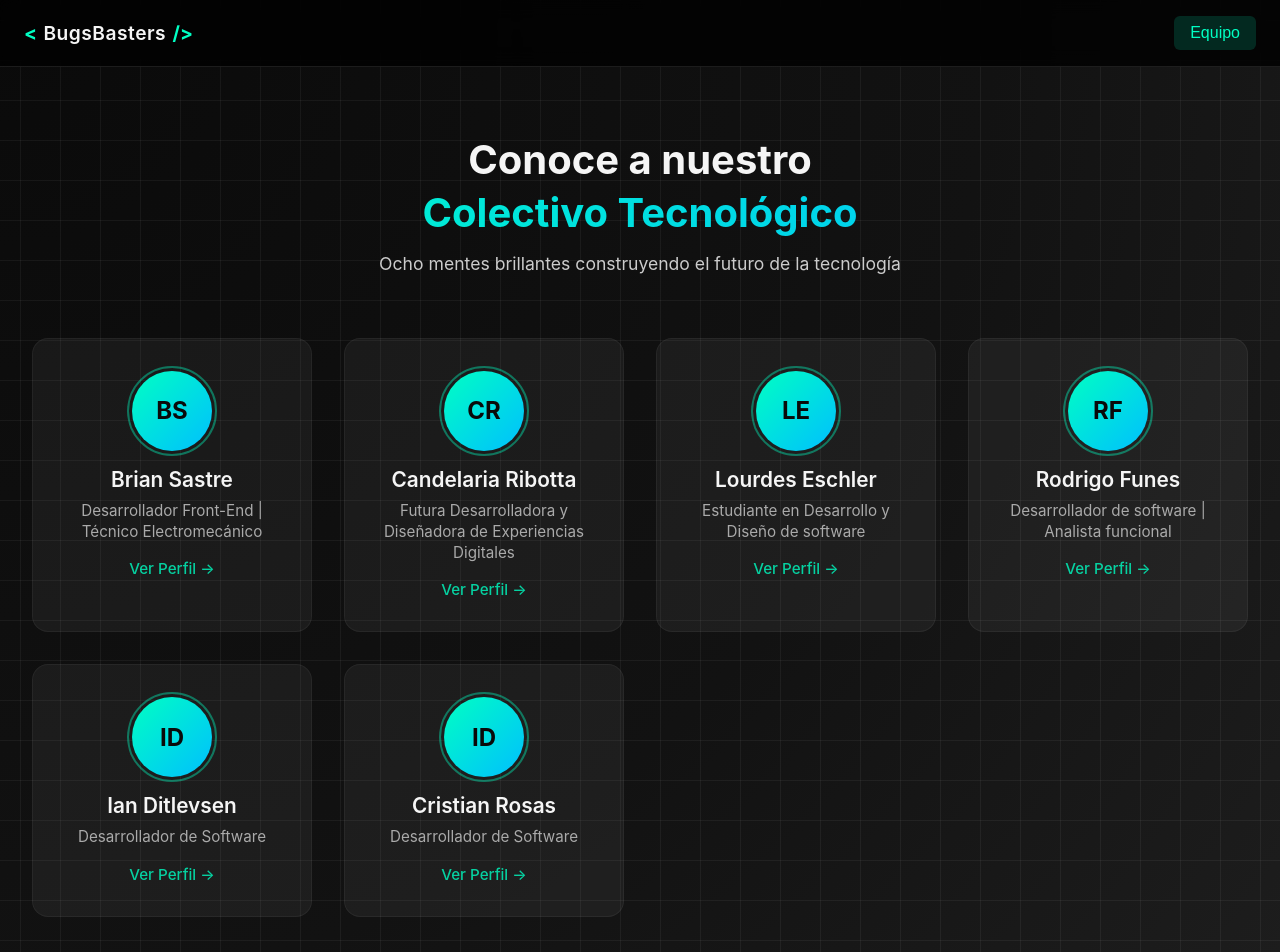
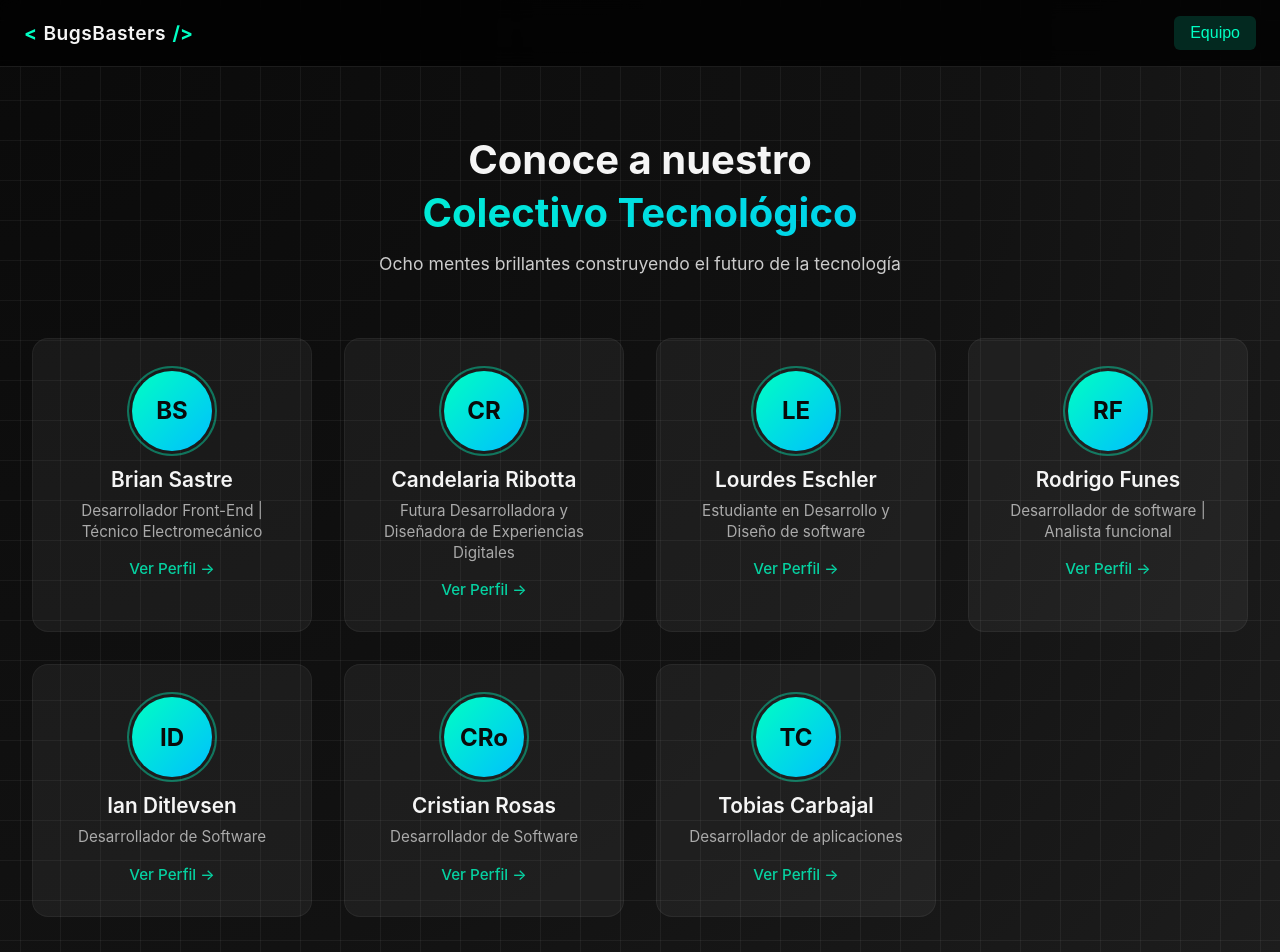
Before and after one commit to briansastre-ops/BugsBaster-sc-portfolio, a Vue app: page / in a window 1280 px wide. Shown: the top 952 px of the page. Built offline with nearby package versions, Linux system fonts and the light colour scheme.

Commit message:
perfil de tobias

```diff
--- a/src/App.vue
+++ b/src/App.vue
@@ -153,6 +153,7 @@
                       :key="platform"
                       :href="link"
                       target="_blank"
+                      rel="noopener noreferrer"
                       class="social-link"
                     >
                       <span class="social-icon">{{ getSocialIcon(platform) }}</span>
@@ -181,13 +182,12 @@ const selectedMember = ref(null)
 
 const teamMembers = ref([
   {
-
     id: 1,
     name: 'Brian Sastre',
     initials: 'BS',
     age: 23,
     role: 'Desarrollador Front-End | Técnico Electromecánico',
-    location: 'Entre Rios, Concepción del Uruguay, Argentina',
+    location: 'Entre Ríos, Concepción del Uruguay, Argentina',
     bio: 'Soy Técnico Electromecánico con un fuerte interés en el Front-End y una sólida formación en programación. Mi experiencia académica en la Escuela Técnica N° 2 Francisco Ramírez y mi continuo compromiso con el aprendizaje me han preparado para enfrentar desafíos en el desarrollo web. Soy proactivo, creativo y orientado a resultados, con habilidades avanzadas en React y TypeScript. Mi formación técnica me proporciona una perspectiva única para resolver problemas complejos y crear soluciones innovadoras.',
     studies: [
       { degree: 'Técnico Electromecánico', institution: 'Escuela Técnica N° 2 Francisco Ramírez', year: 'Egresado' },
@@ -200,7 +200,7 @@ const teamMembers = ref([
     social: {
       GitHub: 'https://github.com/briansastre-ops',
       LinkedIn: 'https://www.linkedin.com/in/brian-sastre-a137452a5/',
-      Portafolio: 'https://briansastre-portfolio.vercel.app/',
+      Portafolio: 'https://briansastre-portfolio.vercel.app/'
     },
     stats: {
       tecnologias: '10+',
@@ -217,7 +217,7 @@ const teamMembers = ref([
     location: 'San Rafael, Mendoza, Argentina',
     bio: 'Actualmente estudio la Tecnicatura en Programación en la Universidad Tecnológica Nacional de San Rafael, donde desarrollo habilidades en los distintos lenguajes de programación. Me apasiona combinar el diseño y la lógica para crear interfaces funcionales y visualmente atractivas. Disfruto del proceso creativo y técnico detrás de cada experiencia digital, desde la idea hasta el resultado final.',
     studies: [
-      { degree: 'Tecnicatura en Programación', institution: 'UTN San Rafael', year: 'En curso' },
+      { degree: 'Tecnicatura en Programación', institution: 'UTN San Rafael', year: 'En curso' }
     ],
     skills: ['Python', 'Java', 'JavaScript', 'HTML', 'CSS', 'Pseint'],
     social: {
@@ -231,11 +231,11 @@ const teamMembers = ref([
     name: 'Lourdes Eschler',
     initials: 'LE',
     age: 19,
-    role:'Estudiante en Desarrollo y Diseño de software',
+    role: 'Estudiante en Desarrollo y Diseño de software',
     location: 'San Rafael, Mendoza, Argentina',
-    bio: 'Soy estudiante de Programación en la Universidad Tecnológica Nacional(UTN), con entusiasmo por la tecnología y el desarrollo de software. Me interesa especialmente el desarrollo web y el diseño del mismo. Recientemente descubrí mi pasión por combinar la creatividad con la tecnología. Me interesa especialmente el desarrollo de videojuegos, el diseño visual y explorar cómo el arte puede enriquecer el mundo del software. ',
+    bio: 'Soy estudiante de Programación en la Universidad Tecnológica Nacional(UTN), con entusiasmo por la tecnología y el desarrollo de software. Me interesa especialmente el desarrollo web y el diseño del mismo. Recientemente descubrí mi pasión por combinar la creatividad con la tecnología. Me interesa especialmente el desarrollo de videojuegos, el diseño visual y explorar cómo el arte puede enriquecer el mundo del software.',
     studies: [
-      { degree: 'Tecnicatura en Programación', institution: 'UTN San Rafael', year: 'En curso' },
+      { degree: 'Tecnicatura en Programación', institution: 'UTN San Rafael', year: 'En curso' }
     ],
     skills: ['Python', 'Java', 'JavaScript', 'HTML', 'CSS', 'Pseint'],
     social: {
@@ -249,11 +249,11 @@ const teamMembers = ref([
     name: 'Rodrigo Funes',
     initials: 'RF',
     age: 29,
-    role: 'Desarrollador de software | Analista funcional ',
-    location: 'Ciudad Autónoma de Buenos Aires, Buenos Aires, Argentinagg',
+    role: 'Desarrollador de software | Analista funcional',
+    location: 'Ciudad Autónoma de Buenos Aires, Buenos Aires, Argentina',
     bio: 'Desarrollador de software y analista funcional orientado a los detalles, con experiencia práctica en análisis de datos, mejora de procesos y desarrollo web utilizando JavaScript, Python, SQL y Git. Fuertes habilidades de comunicación y experiencia trabajando en equipos ágiles con múltiples áreas. Apasionado por el aprendizaje continuo y por resolver problemas reales mediante soluciones tecnológicas.',
     studies: [
-      { degree: 'Tecnicatura Universitaria en Programación', institution: 'UTN San Rafael', year: 'En curso' },
+      { degree: 'Tecnicatura Universitaria en Programación', institution: 'UTN San Rafael', year: 'En curso' }
     ],
     skills: ['Python', 'JavaScript', 'SQL', 'Java', 'SQL Server', 'Vue.js', 'Express.js', 'Metodologías Ágiles'],
     social: {
@@ -261,38 +261,54 @@ const teamMembers = ref([
       LinkedIn: 'https://www.linkedin.com/in/rodrigo-funes-809a06182/'
     }
   },
-  {id: 5,
+  {
+    id: 5,
     name: 'Ian Ditlevsen',
     initials: 'ID',
     age: 26,
     role: 'Desarrollador de Software',
     location: 'San Rafael, Mendoza, Argentina',
-    bio: 'Soy estudiante en programacion en la universidad de la UTN de San Rafael actualmente terminando el primer año.',
+    bio: 'Soy estudiante en programación en la universidad de la UTN de San Rafael actualmente terminando el primer año.',
     studies: [
-      { degree: 'Tecnicatura Universitaria en Programación', institution: 'UTN San Rafael', year: 'En curso' },
+      { degree: 'Tecnicatura Universitaria en Programación', institution: 'UTN San Rafael', year: 'En curso' }
     ],
     skills: ['Python', 'Java', 'JavaScript', 'HTML', 'CSS'],
     social: {
-      GitHub: 'https://github.com/Ditlevsen-77',
+      GitHub: 'https://github.com/Ditlevsen-77'
     }
   },
   {
     id: 6,
     name: 'Cristian Rosas',
-    initials: 'ID',
+    initials: 'CRo',
     age: 28,
     role: 'Desarrollador de Software',
     location: 'San Rafael, Mendoza, Argentina',
     bio: 'Soy actualmente estudiante de la carrera “Tecnicatura en Programación” en la universidad tecnológica nacional (UTN) de la Sede de San Rafael.',
     studies: [
-      { degree: 'Tecnicatura Universitaria en Programación', institution: 'UTN San Rafael', year: 'En curso' },
+      { degree: 'Tecnicatura Universitaria en Programación', institution: 'UTN San Rafael', year: 'En curso' }
     ],
     skills: ['Java', 'HTML', 'CSS', 'JavaScript', 'Git', 'GitHub', 'Programación Orientada a Objetos'],
     social: {
-      GitHub: 'https://github.com/CristianRosas96',
+      GitHub: 'https://github.com/CristianRosas96'
+    }
+  },
+  {
+    id: 7,
+    name: 'Tobias Carbajal',
+    initials: 'TC',
+    age: 21,
+    role: 'Desarrollador de aplicaciones',
+    location: 'San Rafael, Mendoza, Argentina',
+    bio: 'Soy estudiante en programación en la UTN San Rafael; actualmente termino el primer año.',
+    studies: [
+      { degree: 'Tecnicatura Universitaria en Programación', institution: 'UTN San Rafael', year: 'En curso' }
+    ],
+    skills: ['HTML', 'CSS'],
+    social: {
+      GitHub: 'https://github.com/tobiascarbajal'
     }
   }
-  // ... continúa igual para los demás miembros
 ])
 
 const selectMember = (member) => {
@@ -301,19 +317,21 @@ const selectMember = (member) => {
 }
 
 const getSocialIcon = (platform) => {
+  // normalizamos a minúsculas para evitar problemas con mayúsculas/minúsculas
+  const key = platform.toString().toLowerCase()
   const icons = {
-    GitHub: '⚡',
-    LinkedIn: '💼',
-    Twitter: '🐦',
-    Portafolio: '🌐',
-    Dribbble: '🎨',
-    Behance: '🎭',
-    Instagram: '📸',
-    Medium: '✍️',
-    CodePen: '🖊️',
-    Kaggle: '📊'
+    github: '⚡',
+    linkedin: '💼',
+    twitter: '🐦',
+    portafolio: '🌐',
+    dribbble: '🎨',
+    behance: '🎭',
+    instagram: '📸',
+    medium: '✍️',
+    codepen: '🖊️',
+    kaggle: '📊'
   }
-  return icons[platform] || '🔗'
+  return icons[key] || '🔗'
 }
 </script>
 
@@ -339,6 +357,7 @@ body {
 }
 </style>
 
+<!-- Scoped styles (igual que los tuyos, sin cambios funcionales) -->
 <style scoped>
 /* ===== ESTILOS GENERALES ===== */
 .portfolio-container {
```
